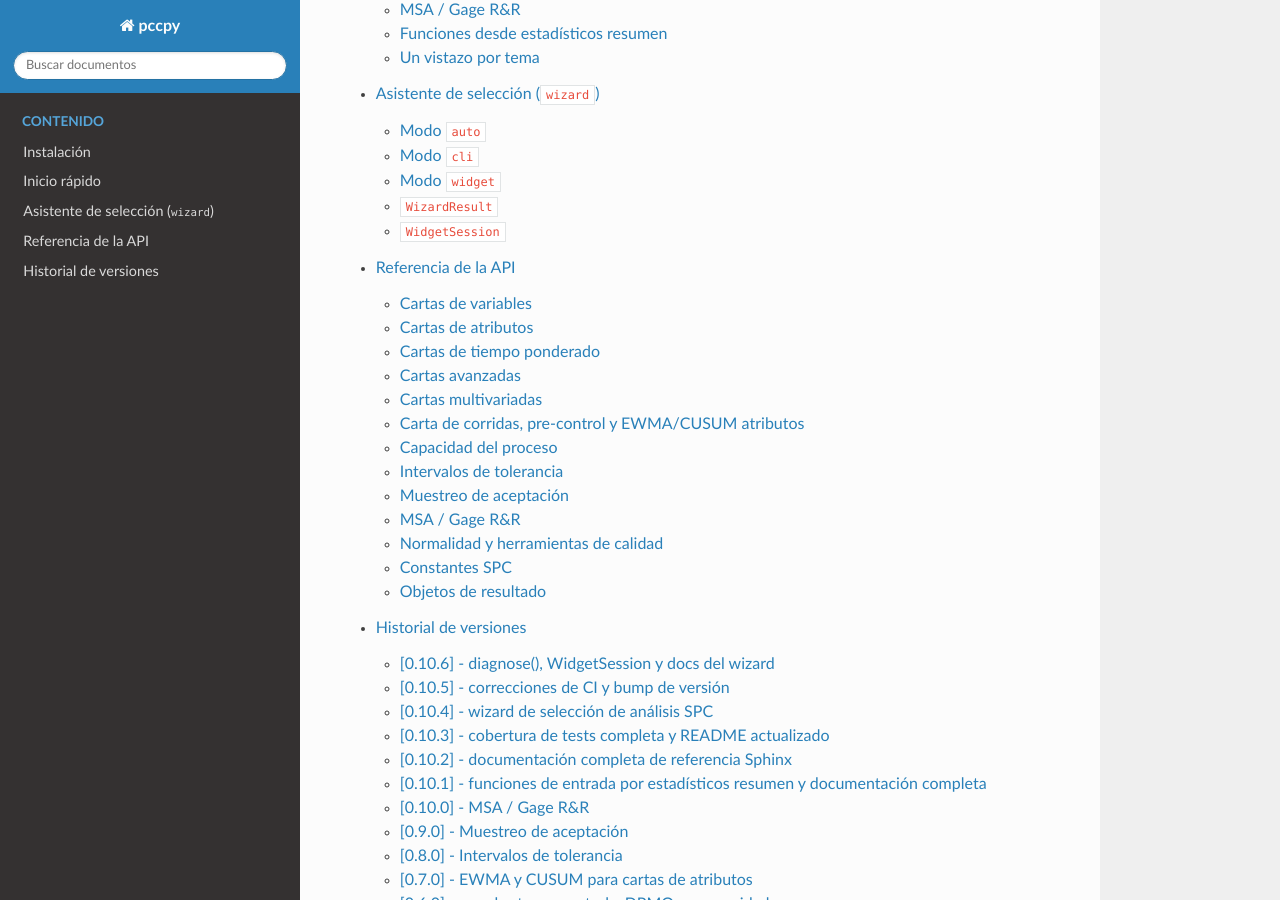
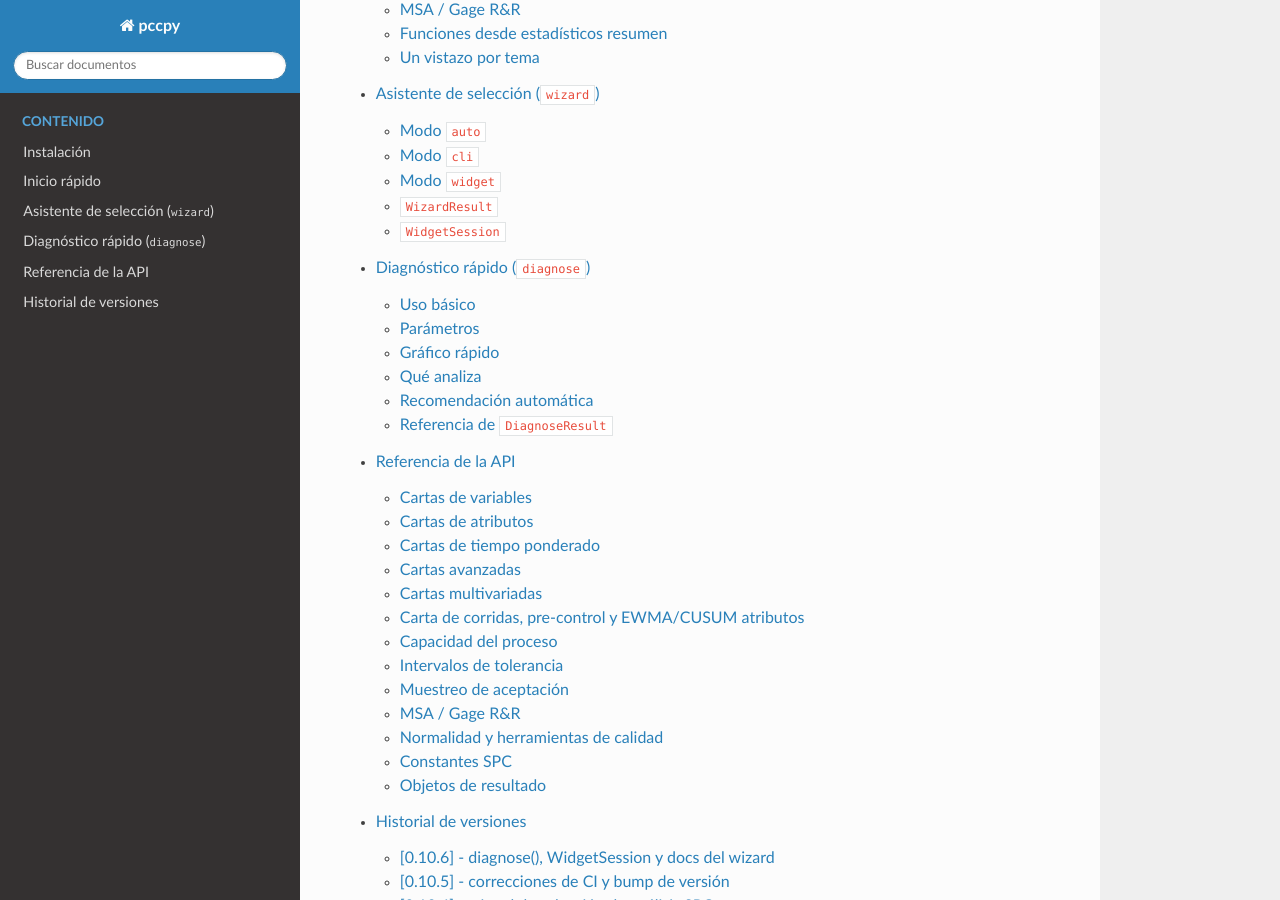
Before and after one commit to LeoSanta15/pccpy, a Sphinx documentation site: the page built from docs/source/index.md, in a window 1280 px wide and 900 px high, scrolled down 606 px. Built offline with Sphinx 7.4.7 and the Read the Docs theme 3.1.0, drawn with Linux system fonts in a browser that asks for light colours; part of the change alters nothing that is shown.

Commit message:
docs: añade página diagnose.md al TOC de Sphinx
Documenta diagnose() y DiagnoseResult: parámetros, heurística de
recomendación, tabla de atributos, ejemplos de uso y gráfico rápido.
Incluida en el TOC de index.md entre wizard y referencia/index.

Co-Authored-By: Claude Sonnet 4.6 <noreply@anthropic.com>
Claude-Session: https://claude.ai/code/session_01HUHPdX7cdH9SJwzgGiM2LC

````diff
--- /dev/null
+++ b/docs/source/diagnose.md
@@ -0,0 +1,164 @@
+# Diagnóstico rápido (`diagnose`)
+
+`pp.diagnose()` analiza un vector de datos de proceso y devuelve un
+{class}`~pccpy.DiagnoseResult` con estadísticos descriptivos, prueba de
+normalidad, detección de tendencia, valores atípicos y una recomendación de
+qué función usar a continuación.
+
+Es el punto de partida ideal cuando no sabes aún qué análisis aplicar.
+
+---
+
+## Uso básico
+
+```python
+import numpy as np
+import pccpy as pp
+
+rng = np.random.default_rng(0)
+x = rng.normal(50, 2, 60)
+
+d = pp.diagnose(x, lsl=44, usl=56)
+print(d.summary())
+```
+
+Salida (extracto):
+
+```
+════════════════════════════════════════════════════════════
+  DIAGNÓSTICO RÁPIDO DEL PROCESO
+════════════════════════════════════════════════════════════
+  N               : 60
+  Media           : 50.0824
+  Desv. estándar  : 1.9978
+  CV              : 3.97 %
+  Mínimo / Máximo : 45.2671  /  54.1569
+  Mediana         : 50.1632
+  Asimetría       : 0.0531
+  Curtosis        : -0.1987
+
+  ── Normalidad (prueba de normalidad) ──
+  Estadístico     : 0.1843
+  Valor p         : 0.9120
+  Distribución    : Normal (p > 0.05)
+
+  ── Análisis recomendado ──
+  Función : capability_analysis
+  ...
+════════════════════════════════════════════════════════════
+```
+
+---
+
+## Parámetros
+
+| Parámetro | Tipo | Descripción |
+|-----------|------|-------------|
+| `x` | array-like | Vector 1-D de observaciones del proceso. |
+| `lsl` | `float`, opcional | Límite de especificación inferior (LEI). |
+| `usl` | `float`, opcional | Límite de especificación superior (LES). |
+| `target` | `float`, opcional | Valor objetivo (nominal). |
+
+Requiere al menos **4 observaciones**.
+
+---
+
+## Gráfico rápido
+
+```python
+d = pp.diagnose(x, lsl=44, usl=56)
+fig = d.plot()
+fig.show()
+```
+
+El gráfico incluye:
+
+- **Histograma** con curva normal ajustada, líneas de especificación (LEI/LES)
+  y valor objetivo.
+- **Gráfico de secuencia** con la media marcada y los valores atípicos
+  resaltados en rojo.
+
+---
+
+## Qué analiza
+
+### Estadísticos básicos
+
+N, media, desviación estándar, CV, mínimo, máximo, mediana, asimetría y curtosis.
+
+### Normalidad
+
+Prueba de normalidad (`scipy.stats.normaltest`). Un valor p > 0.05 indica
+distribución aproximadamente normal.
+
+> Con menos de 8 observaciones la prueba no es válida; `diagnose` devuelve
+> `is_normal = True` y `normality_p = nan` en ese caso.
+
+### Tendencia
+
+Detección simplificada basada en el porcentaje de incrementos consecutivos:
+más del 80 % indica tendencia creciente; menos del 20 %, decreciente.
+
+### Valores atípicos
+
+Método IQR × 1.5: puntos por debajo de Q1 − 1.5·IQR o por encima de
+Q3 + 1.5·IQR.
+
+### Cp y Cpk estimados
+
+Si se proporcionan `lsl` y/o `usl`, se calculan los índices de capacidad
+preliminares:
+
+```
+Cp  = (USL − LSL) / (6 · s)
+Cpk = min(USL − x̄, x̄ − LSL) / (3 · s)
+```
+
+---
+
+## Recomendación automática
+
+| Condición | Función recomendada |
+|-----------|---------------------|
+| Tendencia detectada | `run_chart` |
+| Con especificaciones y distribución normal | `capability_analysis` |
+| Con especificaciones y distribución no normal | `capability_boxcox` |
+| Sin especificaciones | `imr_chart` |
+
+---
+
+## Referencia de `DiagnoseResult`
+
+```{eval-rst}
+.. autoclass:: pccpy.DiagnoseResult
+   :members: summary, plot
+   :undoc-members:
+   :exclude-members: lsl, usl, target, cp, cpk, n, mean, std, cv,
+                     min_val, max_val, median, skewness, kurtosis,
+                     normality_stat, normality_p, is_normal,
+                     has_trend, trend_direction, outlier_count,
+                     outlier_indices, recommended_function,
+                     recommended_snippet, issues
+```
+
+### Atributos principales
+
+| Atributo | Tipo | Descripción |
+|----------|------|-------------|
+| `n` | `int` | Número de observaciones. |
+| `mean`, `std` | `float` | Media y desviación estándar muestrales. |
+| `cv` | `float` | Coeficiente de variación (%). |
+| `min_val`, `max_val` | `float` | Mínimo y máximo. |
+| `median` | `float` | Mediana. |
+| `skewness`, `kurtosis` | `float` | Asimetría y curtosis (exceso). |
+| `normality_stat`, `normality_p` | `float` | Estadístico y valor p de la prueba de normalidad. |
+| `is_normal` | `bool` | `True` si `normality_p > 0.05`. |
+| `has_trend` | `bool` | `True` si se detectó tendencia. |
+| `trend_direction` | `str` | `'creciente'`, `'decreciente'` o `''`. |
+| `outlier_count` | `int` | Número de valores atípicos detectados (IQR). |
+| `outlier_indices` | `list[int]` | Índices de los valores atípicos. |
+| `recommended_function` | `str` | Nombre de la función recomendada. |
+| `recommended_snippet` | `str` | Código listo para copiar. |
+| `issues` | `list[str]` | Lista de alertas (distribución, tendencia, capacidad). |
+| `lsl`, `usl`, `target` | `float \| None` | Especificaciones pasadas. |
+| `cp`, `cpk` | `float \| None` | Índices de capacidad estimados (requieren `lsl` y `usl`). |
--- a/docs/source/index.md
+++ b/docs/source/index.md
@@ -15,6 +15,7 @@ descripciones de pruebas y gráficos.
 instalacion
 inicio_rapido
 wizard
+diagnose
 referencia/index
 changelog
 ```
````
